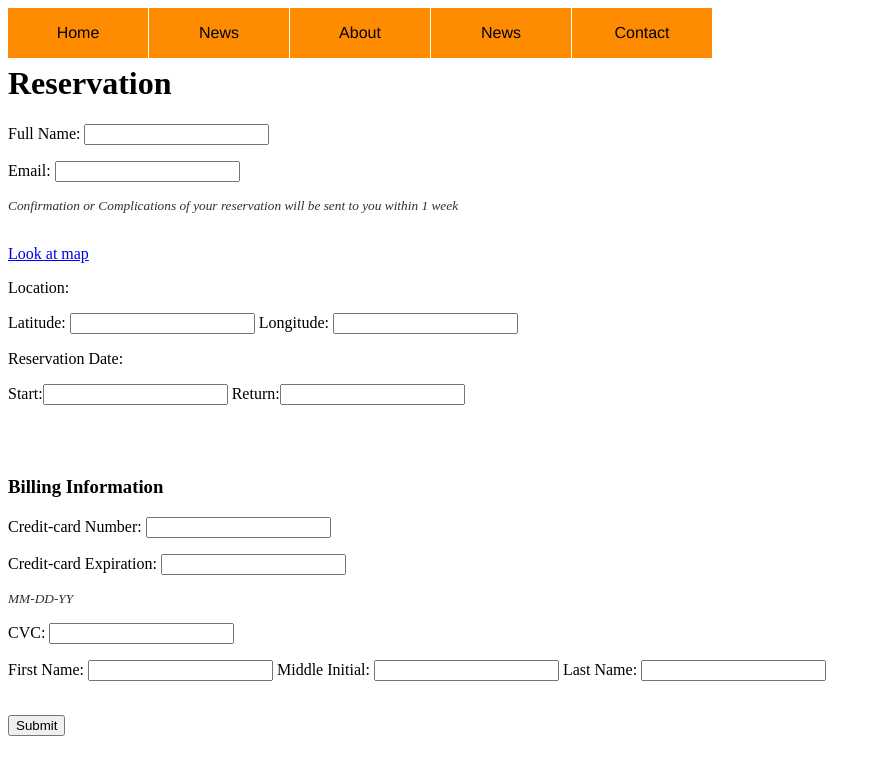
After one commit to Austinthemighty/M.A.R.S, a PHP site: page /Reservation.html in a window 1280 px wide. The commit adds this page. Shown: the top 775 px of the page, without its empty margins (0-881 px from the left). Run offline with PHP 8.4, Linux system fonts and the light colour scheme.

Commit message:
made the reservation inputs (had to modify CSS to make the sub-text look more visually apealing)

```diff
--- a/Mars_Reservation.css
+++ b/Mars_Reservation.css
@@ -115,3 +115,10 @@ input[type=checkbox]:checked ~ #menu{
         display: block;
     }
 }
+
+#n {
+    color: #2f3036; font-style: italic; font-size: smaller;
+}
+#mn {
+    color: #2f3036; font-style: italic; font-size: smaller;
+}
--- /dev/null
+++ b/Reservation.html
@@ -0,0 +1,44 @@
+<!DOCTYPE html>
+<html lang="en">
+<head>
+    <meta charset="UTF-8">
+    <title>Make a Reservation</title>
+    <link rel="stylesheet" href="Mars_Reservation.css">
+</head>
+<body>
+<ul id="menu">
+    <li><a href="Mars_Reservation.html">Home</a></li>
+    <li>
+        <a href="news.html">News</a>
+    </li>
+    <li>
+        <a href="About.html">About</a>
+
+    </li>
+    <li><a href="#">News</a>
+    </li>
+    <li><a href="#">Contact</a></li>
+</ul>
+<br>
+<br>
+
+    <h1>Reservation</h1>
+    <p>Full Name: <input type="text" name="full-name"></p>
+    <p>Email: <input type="text" name="Email"></p>
+    <p id="mn">     Confirmation or Complications of your reservation will be sent to you within 1 week</p>
+    <br>
+<a href="http://mars.jpl.nasa.gov/mgs/target/marsmap1b.jpg">Look at map</a>
+    <p>Location:</p><p>Latitude: <input type="text" name="Location">  Longitude: <input type="text" name="Location"></p>
+    <p>Reservation Date:</p><p> Start:<input type="text" name="Start date"> Return:<input type="text" name="End date"></p>
+    <br>
+    <br>
+    <h3>Billing Information</h3>
+    <p>Credit-card Number: <input type="text" name="CC_#"></p>
+    <p>Credit-card Expiration: <input type="text" name="CC_exp"></p>
+    <p id="n">     MM-DD-YY</p>
+    <p>CVC: <input type="text" name="CVC"></p>
+    <p>First Name: <input type="text" name="fName"> Middle Initial: <input type="text" name="mInitial"> Last Name: <input type="text" name="lName"></p>
+    <br>
+    <input type="submit" value="Submit">
+</body>
+</html>
```
